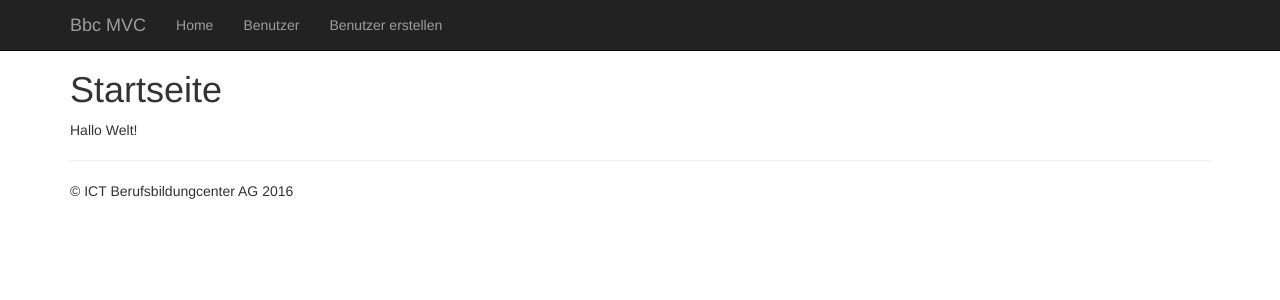
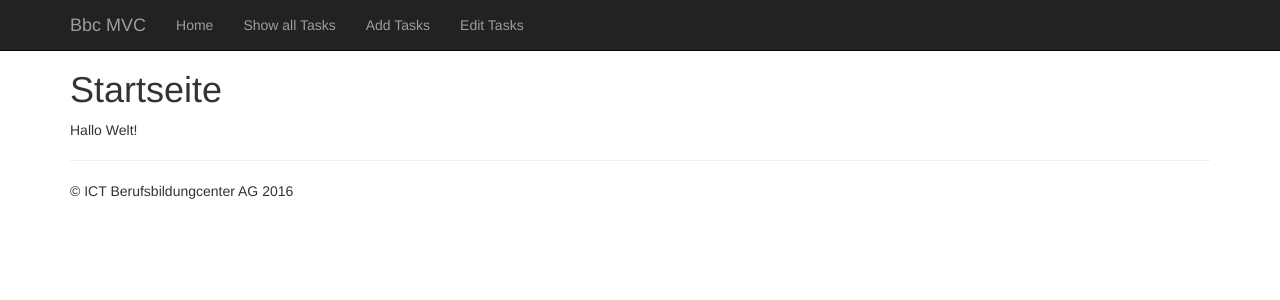
Before and after one commit to wurscht/team_tasks, a PHP site: page / in a window 1280 px wide. Shown: the top 300 px of the page. Run offline with PHP 8.4, Linux system fonts and the light colour scheme; some libraries are stand-ins or nearby versions.

Commit message:
Add pictures, webpages renamed

```diff
--- a/config.php
+++ b/config.php
@@ -22,7 +22,11 @@ return array(
     'database' => array(
         'host'     => 'localhost',
         'username' => 'root',
+<<<<<<< Updated upstream
         'password' => '',
+=======
+        'password' =>  '',
+>>>>>>> Stashed changes
         'database' => 'team_tasks',
     ),
 
--- a/view/header.php
+++ b/view/header.php
@@ -11,7 +11,7 @@
     <link rel="stylesheet" href="https://maxcdn.bootstrapcdn.com/bootstrap/3.3.6/css/bootstrap.min.css" integrity="sha384-1q8mTJOASx8j1Au+a5WDVnPi2lkFfwwEAa8hDDdjZlpLegxhjVME1fgjWPGmkzs7" crossorigin="anonymous">
 
     <!-- Custom styles for this template -->
-    <link href="/css/style.css" rel="stylesheet">
+    <link type="text/css" href="../public/css/style.css" rel="stylesheet">
 
     <!-- HTML5 shim and Respond.js for IE8 support of HTML5 elements and media queries -->
     <!--[if lt IE 9]>
@@ -33,9 +33,10 @@
         </div>
         <div id="navbar" class="collapse navbar-collapse">
           <ul class="nav navbar-nav">
-            <li><a href="/">Home</a></li>
-            <li><a href="/user">Benutzer</a></li>
-            <li><a href="/user/create">Benutzer erstellen</a></li>
+              <li><a href="/">Home</a></li>
+              <li><a href="/user">Show all Tasks</a></li>
+              <li><a href="/user/create">Add Tasks</a></li>
+              <li><a href="/user/create">Edit Tasks</a></li>
           </ul>
         </div><!--/.nav-collapse -->
       </div>
```
Also changed, not shown: images/coffee-notes.jpg (added), images/notebook.jpg (added), images/to-do-list.jpg (added).
